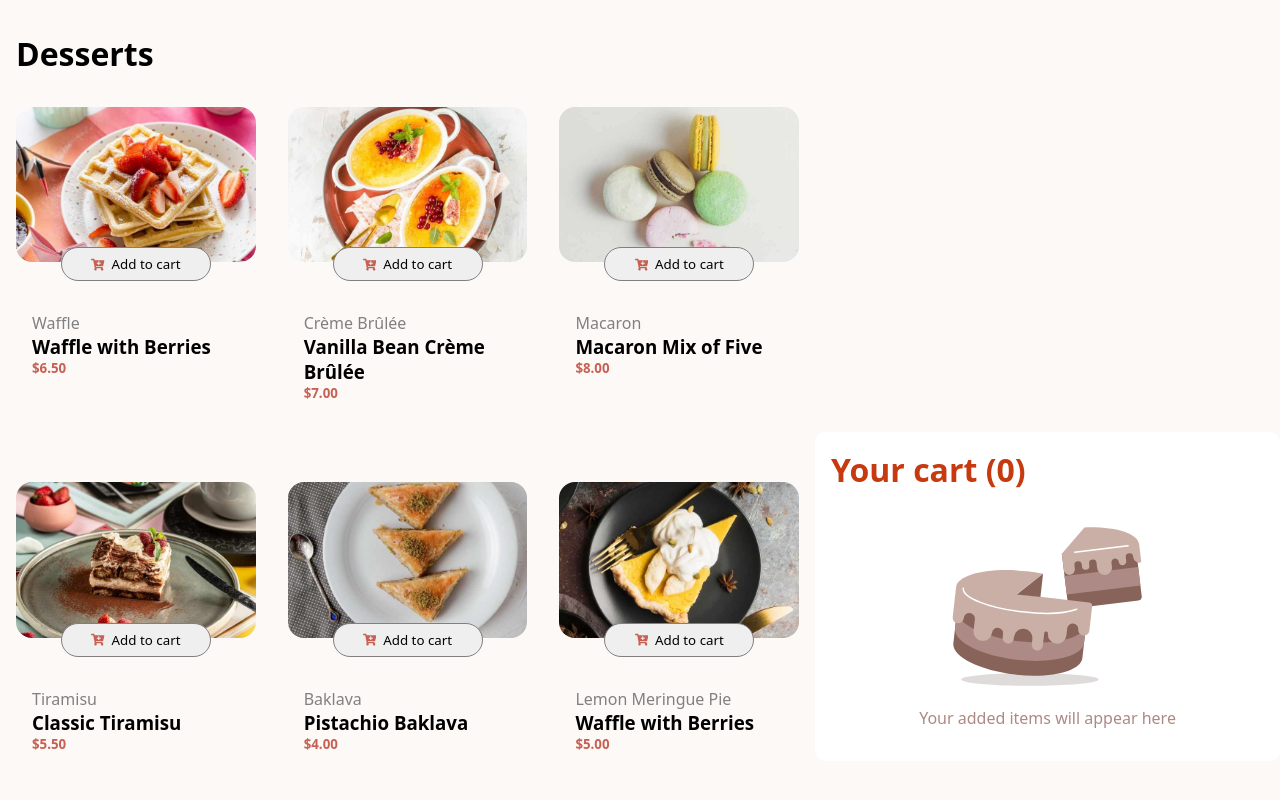
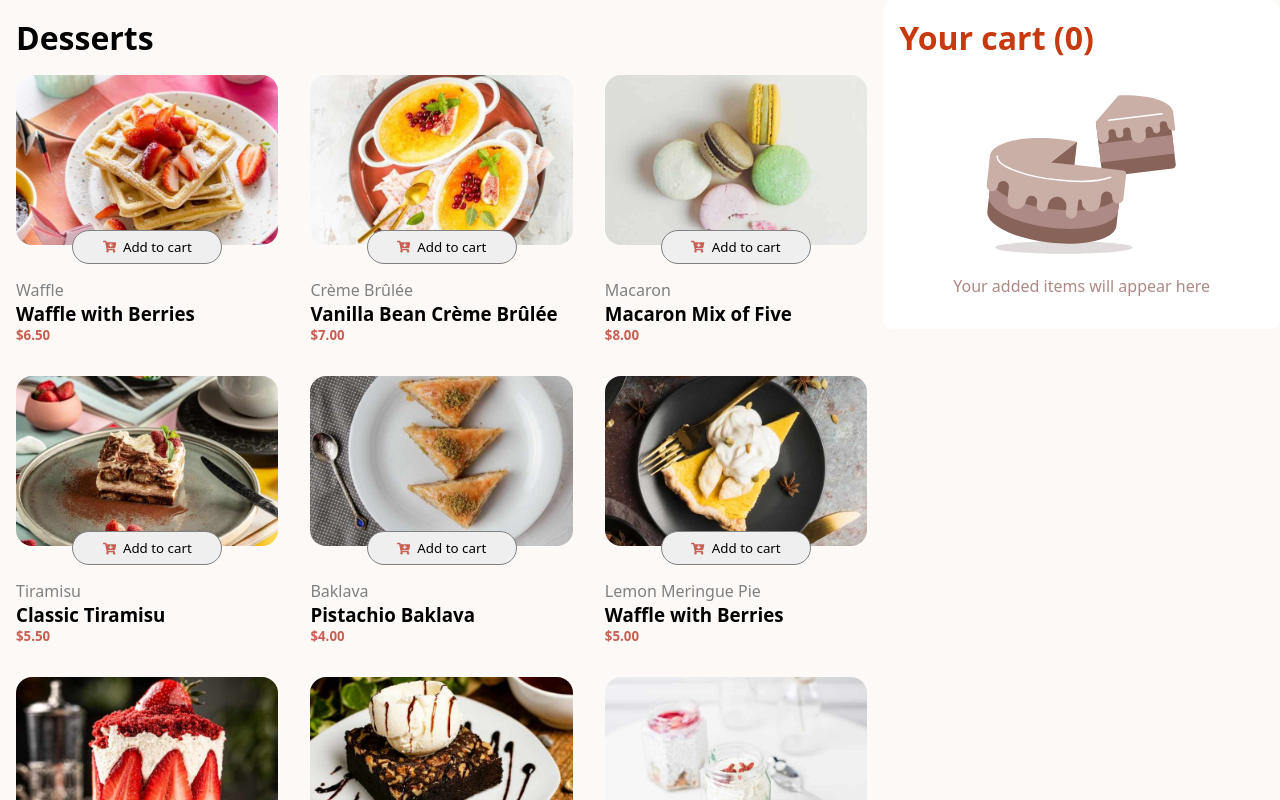
Before and after one commit to Solomon-israel/product-list-with-cart, a React (Vite) app: page / in a window 1280 px wide. Shown: the top 800 px of the page. Built offline with nearby package versions, Linux system fonts and the light colour scheme.

Commit message:
remove the padding in the app

```diff
--- a/src/App.module.css
+++ b/src/App.module.css
@@ -1,6 +1,6 @@
 .wrapper {
-  background-color:  #fcf9f7;
-  padding: 1rem 0;
+  background-color: #fcf9f7;
+  /* padding: 1rem 0; */
 }
 
 .container {
@@ -63,7 +63,7 @@ h1 {
 }
 
 .aboutDesserts {
-  padding: 1rem;
+  /* padding: 1rem; */
 }
 
 .aboutDesserts p {
@@ -75,9 +75,8 @@ h1 {
 }
 
 .selected_item {
-  align-self: center;
-  justify-self: center;
   width: 90%;
+  height: 20%;
   padding: 1rem;
   background-color: white;
   border-radius: 10px;
@@ -102,8 +101,12 @@ h1 {
   width: 200px;
 }
 
-@media screen and (min-width: 700px) {
+@media screen and (min-width: 1100px) {
   .wrapper {
     display: flex;
   }
+
+  .selected_item{
+    width: 900px;
+  }
 }
```
